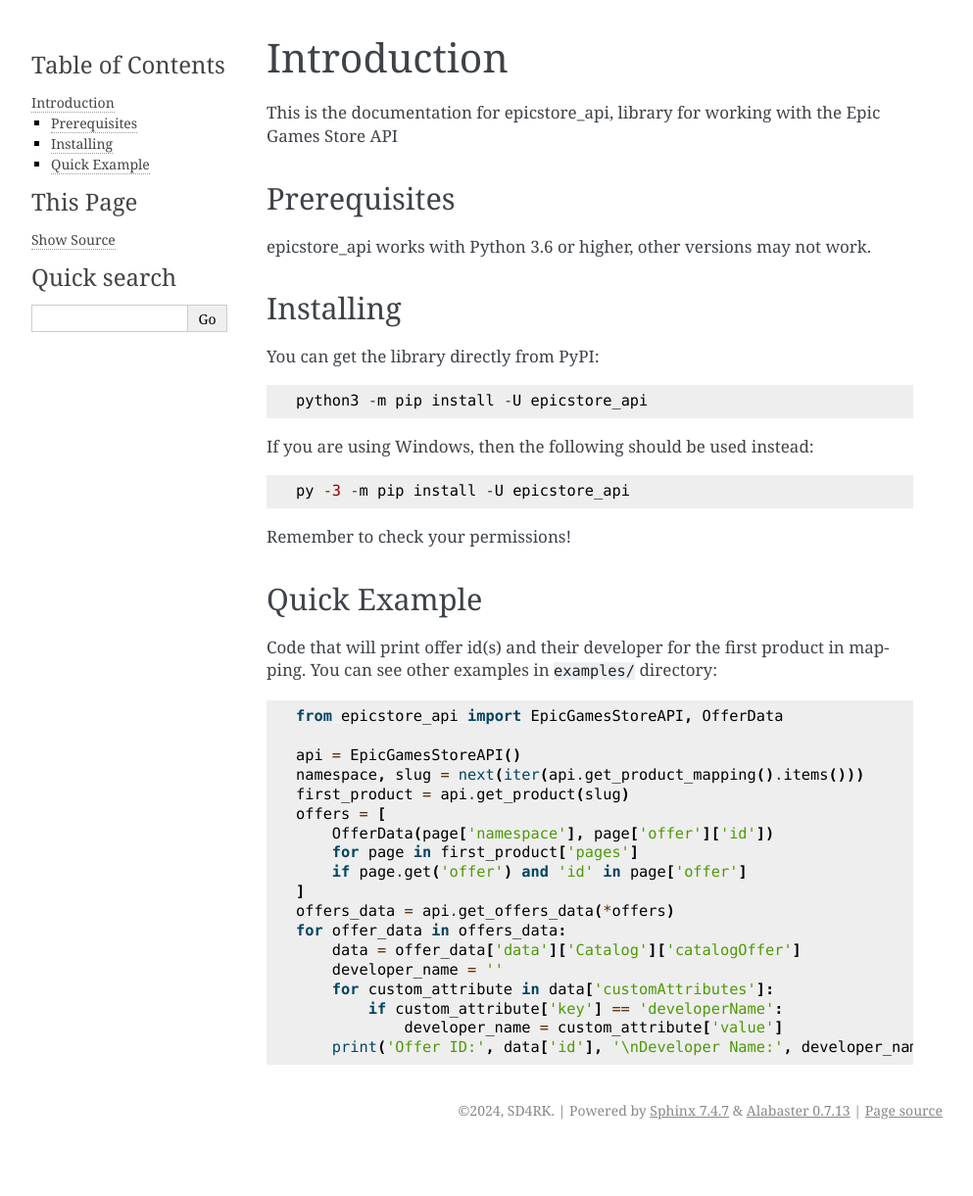
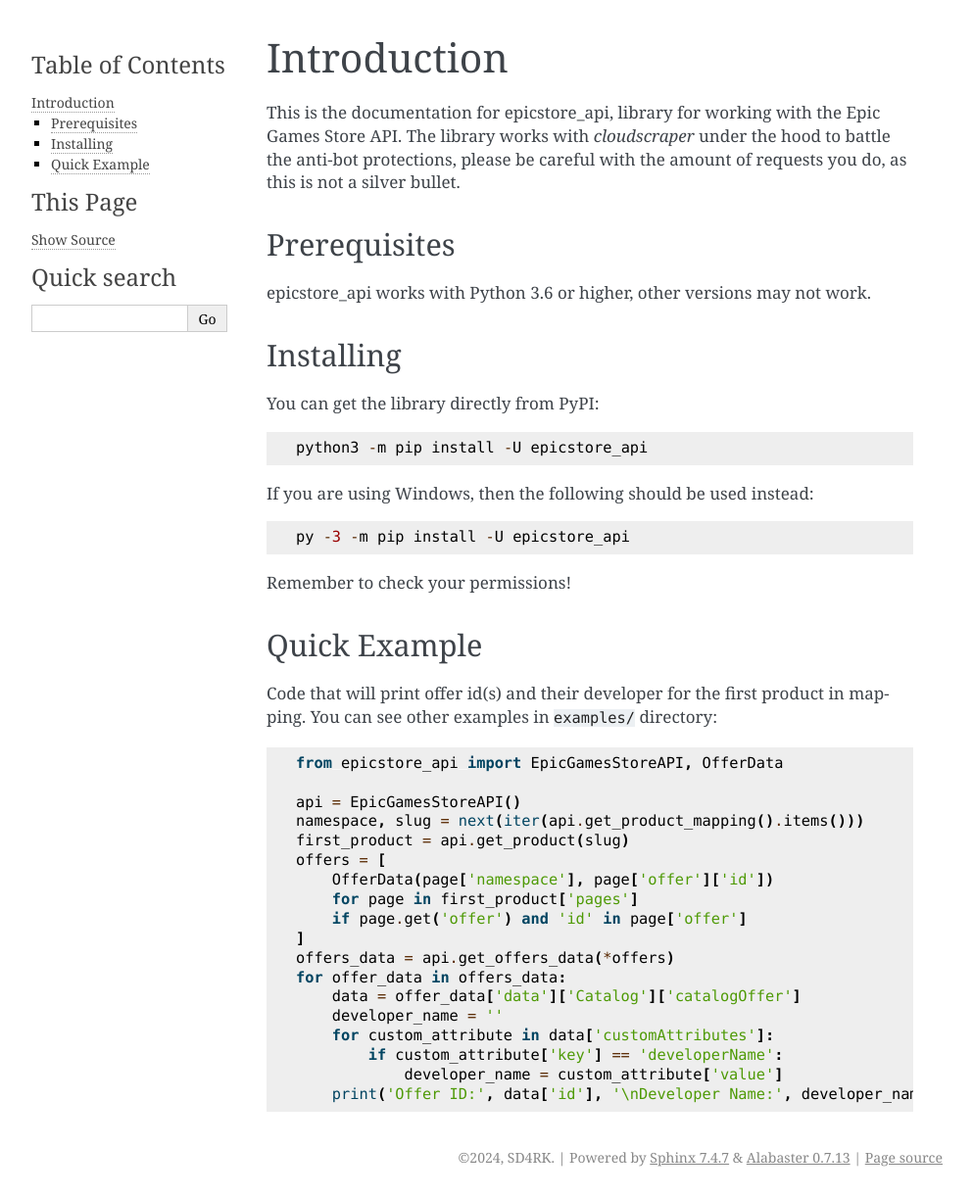
Before and after one commit to SD4RK/epicstore_api, a Sphinx documentation site: the page built from docs/source/intro.rst, in a window 1280 px wide. Shown: the whole page at 98% size, without its empty margins (148-1141 px from the left). Built offline with Sphinx 7.4.7, drawn with Linux system fonts in a browser that asks for light colours; before the commit the page ends 1173 px from its top, so only the background shows below that.

Commit message:
Add disclaimer about cloudscraper.

```diff
--- a/docs/source/intro.rst
+++ b/docs/source/intro.rst
@@ -4,7 +4,7 @@
 ==============
 
 This is the documentation for epicstore_api,
-library for working with the Epic Games Store API
+library for working with the Epic Games Store API. The library works with `cloudscraper` under the hood to battle the anti-bot protections, please be careful with the amount of requests you do, as this is not a silver bullet.
 
 Prerequisites
 ---------------
```
Also changed, not shown: README.md (+1 -0 lines).
